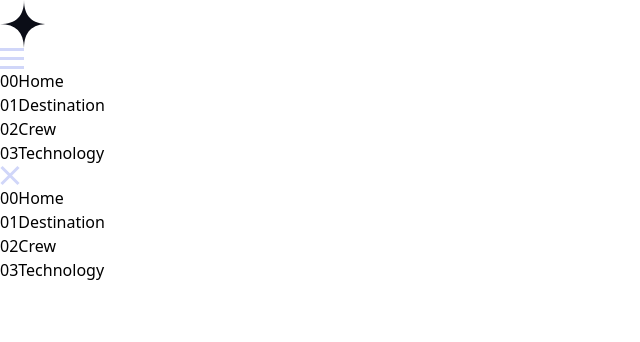
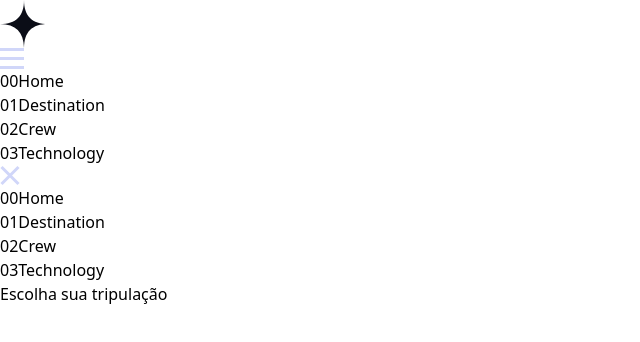
Before and after one commit to Daniel-san8/Nasa, a React (Vite) app: page /crew in a window 1280 px wide. Shown: the top 342 px of the page, without its empty margins (0-640 px from the left). Built offline with nearby package versions, Linux system fonts and the light colour scheme; no server answers; a web font is replaced by a local one.

Commit message:
feat: cria rota e componente crew

```diff
--- a/src/App.tsx
+++ b/src/App.tsx
@@ -1,4 +1,3 @@
-import React from "react";
 import Header from "./Components/Header";
 import MobileNavigation from "./Components/MobileNavigation";
 import { ProviderGlobal } from "./Context/GlobalContext";
@@ -6,6 +5,7 @@ import { BrowserRouter, Route, Routes } from "react-router-dom";
 import Destination from "./Components/Destination";
 import Home from "./Components/Main";
 import Background from "./Components/Background";
+import Crew from "./Components/Crew";
 function App() {
   return (
     <BrowserRouter>
@@ -16,6 +16,7 @@ function App() {
           <Routes>
             <Route path="/" element={<Home />} />
             <Route path="/destination" element={<Destination />} />
+            <Route path="/crew" element={<Crew />} />
           </Routes>
         </Background>
       </ProviderGlobal>
--- a/src/Components/Background.tsx
+++ b/src/Components/Background.tsx
@@ -1,4 +1,4 @@
-import React, { PropsWithChildren } from "react";
+import { PropsWithChildren } from "react";
 import { globalUse } from "../Context/GlobalContext";
 
 const Background = ({ children }: PropsWithChildren) => {
@@ -8,6 +8,7 @@ const Background = ({ children }: PropsWithChildren) => {
     "/": "bg-home-mobile md:bg-home-tablet lg:bg-home-desktop",
     "/destination":
       "bg-destination-mobile md:bg-destination-tablet lg:bg-destination-desktop",
+    "/crew": "bg-crew-mobile md:bg-crew-tablet lg:bg-crew-desktop",
   };
 
   const backgroundClass = backgroundClasses[pathname];
--- a/src/Components/CompDestination/ImagePlanet.tsx
+++ b/src/Components/CompDestination/ImagePlanet.tsx
@@ -1,5 +1,3 @@
-import React from "react";
-
 const ImagePlanet = ({ image }: { image: string }) => {
   return (
     <div className="px-6">
--- a/src/Components/CompDestination/TextPlanet.tsx
+++ b/src/Components/CompDestination/TextPlanet.tsx
@@ -1,5 +1,3 @@
-import React from "react";
-
 type textPlanet = {
   description: string;
   distance: string;
--- /dev/null
+++ b/src/Components/Crew.tsx
@@ -0,0 +1,7 @@
+import React from "react";
+
+const Crew = () => {
+  return <h1 className="h-screen">Escolha sua tripulação</h1>;
+};
+
+export default Crew;
--- a/src/Components/Header.tsx
+++ b/src/Components/Header.tsx
@@ -1,4 +1,3 @@
-import React from "react";
 import { globalUse } from "../Context/GlobalContext";
 import { NavLink } from "react-router-dom";
 
--- a/src/Components/Main.tsx
+++ b/src/Components/Main.tsx
@@ -1,4 +1,3 @@
-import React from "react";
 import { useNavigate } from "react-router-dom";
 
 const Home = () => {
```
